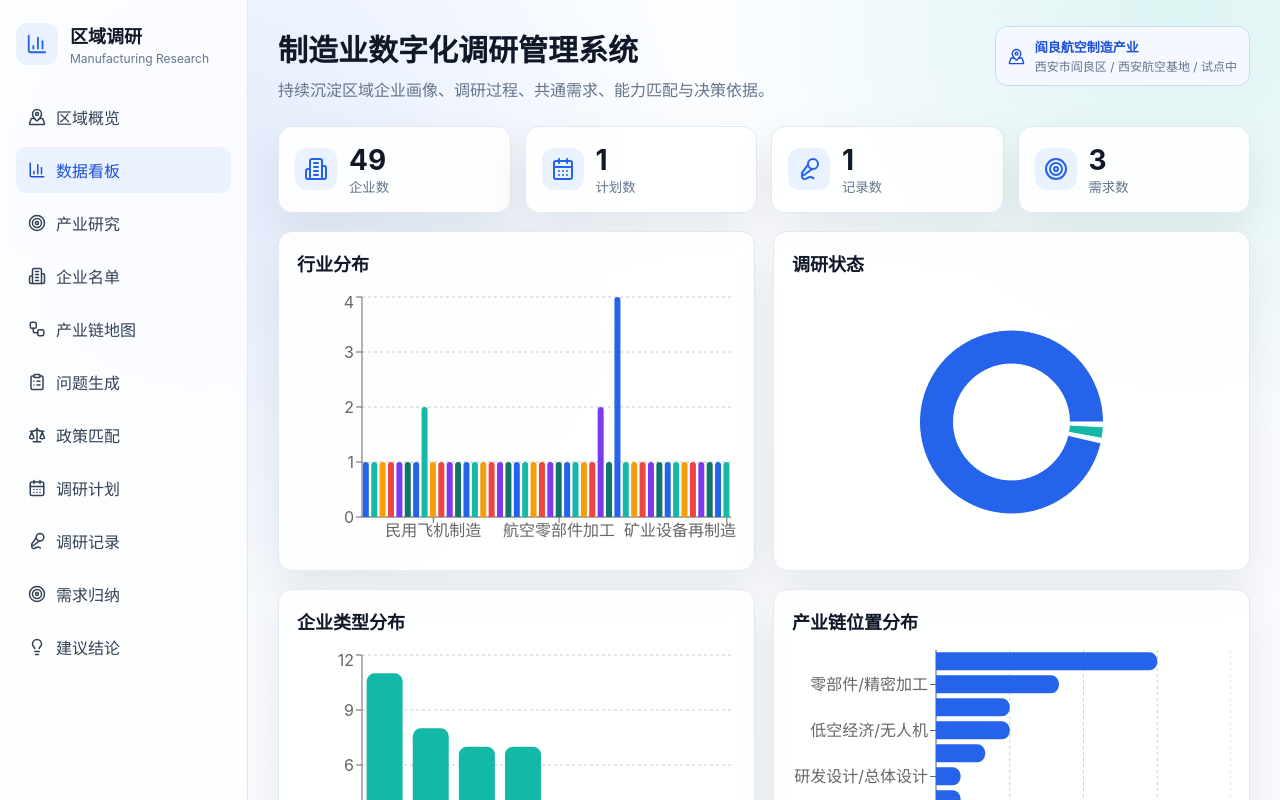
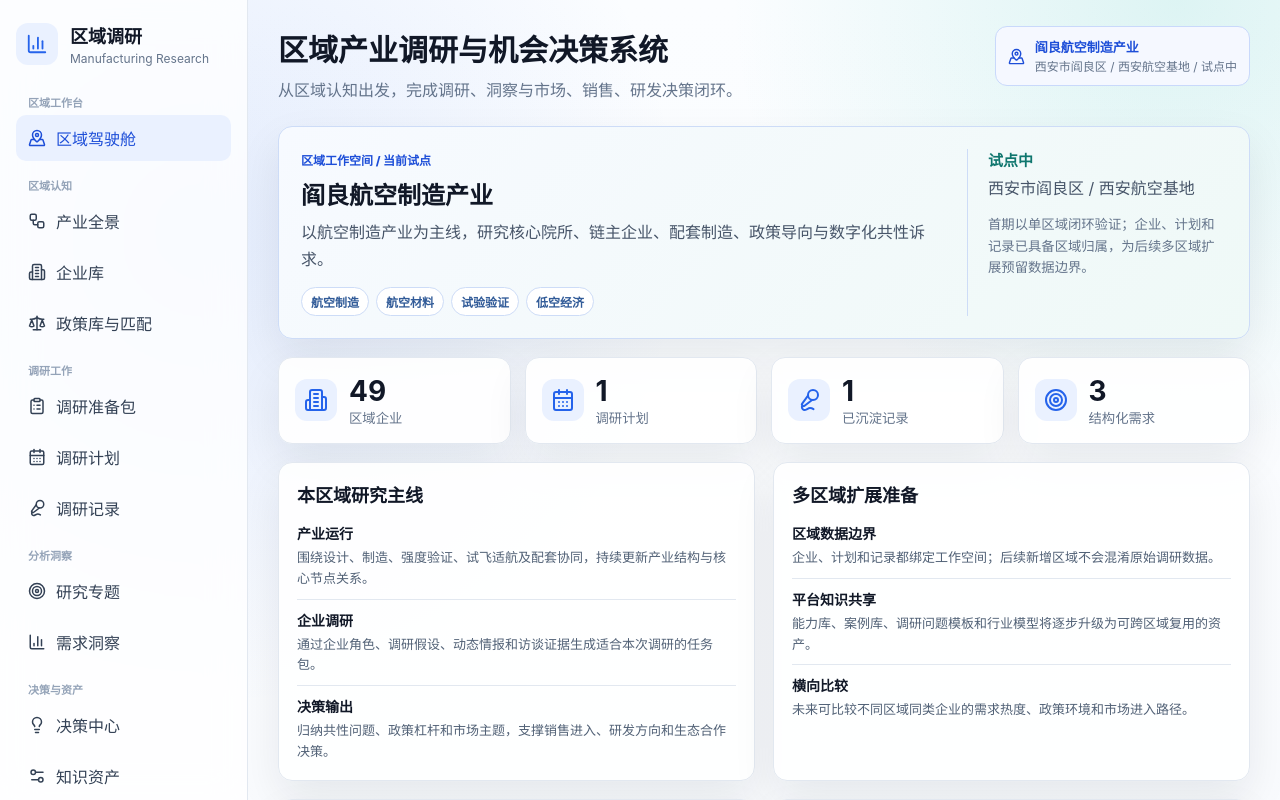
Before and after one commit to zhang-lei-git/IndustryResearch, a React (Vite) app: page / in a window 1280 px wide. Shown: the top 800 px of the page. Built offline with nearby package versions, Linux system fonts and the light colour scheme.

Commit message:
feat: reorganize research workspace navigation

```diff
--- a/src/App.tsx
+++ b/src/App.tsx
@@ -93,6 +93,7 @@ type QuestionTemplate = {
   question: string;
 };
 type AppState = {
+  dataVersion: number;
   workspaces: Workspace[];
   activeWorkspaceId: string;
   topics: ResearchTopic[];
@@ -147,6 +148,7 @@ type TenderSignal = {
 };
 
 const STORE_KEY = "manufacturing-research-system:v1";
+const STATE_VERSION = 2;
 const YANLIANG_WORKSPACE_ID = "workspace-yanliang-aerospace";
 const COLORS = ["#2563eb", "#14b8a6", "#f59e0b", "#ef4444", "#7c3aed", "#0f766e"];
 const policySupports = defaultPolicySupports();
@@ -162,6 +164,7 @@ const defaultWorkspaces: Workspace[] = [
 ];
 
 const initialState: AppState = {
+  dataVersion: STATE_VERSION,
   workspaces: defaultWorkspaces,
   activeWorkspaceId: YANLIANG_WORKSPACE_ID,
   topics: [],
@@ -263,7 +266,7 @@ const questionBank = [
 
 export function App() {
   const [state, setState] = usePersistentState();
-  const [active, setActive] = useState("dashboard");
+  const [active, setActive] = useState("workspace");
   const [selectedCompanyId, setSelectedCompanyId] = useState(state.companies[0]?.id ?? "");
   const [profileCompanyId, setProfileCompanyId] = useState<string | null>(null);
   const insights = useMemo(() => buildInsights(state), [state]);
@@ -301,32 +304,41 @@ export function App() {
             <small>Manufacturing Research</small>
           </div>
         </div>
-        <nav>
-          <NavItem icon={<MapPinned size={18} />} label="区域概览" active={active === "workspace"} onClick={() => setActive("workspace")} />
-          <NavItem icon={<BarChart3 size={18} />} label="数据看板" active={active === "dashboard"} onClick={() => setActive("dashboard")} />
-          <NavItem icon={<Target size={18} />} label="产业研究" active={active === "research"} onClick={() => setActive("research")} />
-          <NavItem icon={<Building2 size={18} />} label="企业名单" active={active === "companies"} onClick={() => setActive("companies")} />
-          <NavItem icon={<Workflow size={18} />} label="产业链地图" active={active === "chain"} onClick={() => setActive("chain")} />
-          <NavItem icon={<ClipboardList size={18} />} label="问题生成" active={active === "questions"} onClick={() => setActive("questions")} />
-          <NavItem icon={<Scale size={18} />} label="政策匹配" active={active === "policies"} onClick={() => setActive("policies")} />
-          <NavItem icon={<CalendarDays size={18} />} label="调研计划" active={active === "plans"} onClick={() => setActive("plans")} />
-          <NavItem icon={<Mic2 size={18} />} label="调研记录" active={active === "records"} onClick={() => setActive("records")} />
-          <NavItem icon={<Target size={18} />} label="需求归纳" active={active === "needs"} onClick={() => setActive("needs")} />
-          <NavItem icon={<Lightbulb size={18} />} label="建议结论" active={active === "advice"} onClick={() => setActive("advice")} />
+        <nav aria-label="主导航">
+          <NavGroup label="区域工作台">
+            <NavItem icon={<MapPinned size={18} />} label="区域驾驶舱" active={active === "workspace"} onClick={() => setActive("workspace")} />
+          </NavGroup>
+          <NavGroup label="区域认知">
+            <NavItem icon={<Workflow size={18} />} label="产业全景" active={active === "chain"} onClick={() => setActive("chain")} />
+            <NavItem icon={<Building2 size={18} />} label="企业库" active={active === "companies"} onClick={() => setActive("companies")} />
+            <NavItem icon={<Scale size={18} />} label="政策库与匹配" active={active === "policies"} onClick={() => setActive("policies")} />
+          </NavGroup>
+          <NavGroup label="调研工作">
+            <NavItem icon={<ClipboardList size={18} />} label="调研准备包" active={active === "questions"} onClick={() => setActive("questions")} />
+            <NavItem icon={<CalendarDays size={18} />} label="调研计划" active={active === "plans"} onClick={() => setActive("plans")} />
+            <NavItem icon={<Mic2 size={18} />} label="调研记录" active={active === "records"} onClick={() => setActive("records")} />
+          </NavGroup>
+          <NavGroup label="分析洞察">
+            <NavItem icon={<Target size={18} />} label="研究专题" active={active === "research"} onClick={() => setActive("research")} />
+            <NavItem icon={<BarChart3 size={18} />} label="需求洞察" active={active === "needs"} onClick={() => setActive("needs")} />
+          </NavGroup>
+          <NavGroup label="决策与资产">
+            <NavItem icon={<Lightbulb size={18} />} label="决策中心" active={active === "advice"} onClick={() => setActive("advice")} />
+            <NavItem icon={<Settings2 size={18} />} label="知识资产" active={active === "knowledge"} onClick={() => setActive("knowledge")} />
+          </NavGroup>
         </nav>
       </aside>
 
       <main className="main">
         <header className="topbar">
           <div>
-            <h1>制造业数字化调研管理系统</h1>
-            <p>持续沉淀区域企业画像、调研过程、共通需求、能力匹配与决策依据。</p>
+            <h1>区域产业调研与机会决策系统</h1>
+            <p>从区域认知出发，完成调研、洞察与市场、销售、研发决策闭环。</p>
           </div>
           {activeWorkspace ? <div className="workspace-context"><MapPinned size={17} /><div><strong>{activeWorkspace.name}</strong><span>{activeWorkspace.regionName} / {activeWorkspace.status}</span></div></div> : null}
         </header>
 
         {active === "workspace" && activeWorkspace ? <WorkspaceOverview workspace={activeWorkspace} state={state} insights={insights} /> : null}
-        {active === "dashboard" ? <Dashboard state={state} insights={insights} /> : null}
         {active === "research" && activeWorkspace ? <IndustryResearch state={state} setState={updateState} workspace={activeWorkspace} /> : null}
         {active === "companies" ? <Companies state={state} setState={updateState} selectedCompanyId={selectedCompanyId} setSelectedCompanyId={setSelectedCompanyId} openCompanyProfile={openCompanyProfile} /> : null}
         {active === "chain" ? <IndustryChainMap state={state} openCompanyProfile={openCompanyProfile} /> : null}
@@ -336,6 +348,7 @@ export function App() {
         {active === "records" ? <Records state={state} setState={updateState} selectedCompanyId={selectedCompanyId} /> : null}
         {active === "needs" ? <Needs state={state} /> : null}
         {active === "advice" ? <Advice state={state} insights={insights} /> : null}
+        {active === "knowledge" ? <KnowledgeAssets state={state} /> : null}
       </main>
 
       {profileCompany ? (
@@ -394,6 +407,7 @@ function WorkspaceOverview({ workspace, state, insights }: { workspace: Workspac
           </div>
         </Panel>
       </section>
+      <Dashboard state={state} insights={insights} showMetrics={false} />
     </div>
   );
 }
@@ -482,15 +496,15 @@ function IndustryResearch({ state, setState, workspace }: { state: AppState; set
   );
 }
 
-function Dashboard({ state, insights }: { state: AppState; insights: ReturnType<typeof buildInsights> }) {
+function Dashboard({ state, insights, showMetrics = true }: { state: AppState; insights: ReturnType<typeof buildInsights>; showMetrics?: boolean }) {
   return (
     <div className="page-grid">
-      <section className="metric-grid">
+      {showMetrics ? <section className="metric-grid">
         <Metric icon={<Building2 />} label="企业数" value={state.companies.length} />
         <Metric icon={<CalendarDays />} label="计划数" value={state.plans.length} />
         <Metric icon={<Mic2 />} label="记录数" value={state.records.length} />
         <Metric icon={<Target />} label="需求数" value={insights.needs.length} />
-      </section>
+      </section> : null}
       <section className="grid two">
         <ChartCard title="行业分布">
           <ResponsiveContainer width="100%" height={260}>
@@ -1198,15 +1212,22 @@ function Needs({ state }: { state: AppState }) {
 function Advice({ state, insights }: { state: AppState; insights: ReturnType<typeof buildInsights> }) {
   return (
     <div className="grid two">
-      <Panel title="调研建议">
+      <Panel title="市场与调研建议">
         <div className="advice-list">
           {insights.suggestions.map((item) => <div className="advice" key={item}><Lightbulb size={18} /><span>{item}</span></div>)}
         </div>
       </Panel>
-      <Panel title="区域结论草稿">
+      <Panel title="区域决策结论草稿">
         <textarea className="conclusion-box" readOnly value={buildConclusion(state, insights)} />
       </Panel>
-      <Panel title="你的能力库">
+    </div>
+  );
+}
+
+function KnowledgeAssets({ state }: { state: AppState }) {
+  return (
+    <div className="grid two">
+      <Panel title="服务能力库">
         <div className="capability-list">
           {state.capabilities.map((capability) => (
             <div className="capability-card" key={capability.id}>
@@ -1216,8 +1237,23 @@ function Advice({ state, insights }: { state: AppState; insights: ReturnType<typ
           ))}
         </div>
       </Panel>
+      <Panel title="调研问题模板">
+        <div className="template-list">
+          {state.questionTemplates.map((template) => (
+            <div className="template-row" key={template.id}>
+              <strong>{template.category}</strong>
+              <span>{template.question}</span>
+              <em>{[...template.appliesToTypes, ...template.appliesToPositions].join(" / ") || "通用"}</em>
+            </div>
+          ))}
+        </div>
+      </Panel>
     </div>
   );
+}
+
+function NavGroup({ label, children }: { label: string; children: React.ReactNode }) {
+  return <div className="nav-group"><span>{label}</span>{children}</div>;
 }
 
 function NavItem({ icon, label, active, onClick }: { icon: React.ReactNode; label: string; active: boolean; onClick: () => void }) {
@@ -1317,10 +1353,11 @@ function mergeYanliangCompanies(state: AppState): AppState {
     .map((record) => ({ ...record, workspaceId: record.workspaceId ?? workspaceByCompanyId.get(record.companyId) ?? YANLIANG_WORKSPACE_ID }));
   const sampleCompany = companies.find((company) => company.name === "西安泽达航空制造有限责任公司") ?? companies.find((company) => company.region.includes("阎良"));
   if (!sampleCompany || records.some((record) => record.id === "yanliang-sample-record")) {
-    return { ...state, workspaces, activeWorkspaceId, topics, hypotheses, companies, plans, records, questionTemplates };
+    return { ...state, dataVersion: STATE_VERSION, workspaces, activeWorkspaceId, topics, hypotheses, companies, plans, records, questionTemplates };
   }
   return {
     ...state,
+    dataVersion: STATE_VERSION,
     workspaces,
     activeWorkspaceId,
     topics,
--- a/src/styles.css
+++ b/src/styles.css
@@ -87,7 +87,19 @@ button {
 
 nav {
   display: grid;
-  gap: 7px;
+  gap: 16px;
+}
+
+.nav-group {
+  display: grid;
+  gap: 5px;
+}
+
+.nav-group > span {
+  color: #94a3b8;
+  font-size: 11px;
+  font-weight: 800;
+  padding: 0 12px;
 }
 
 nav button {
```
